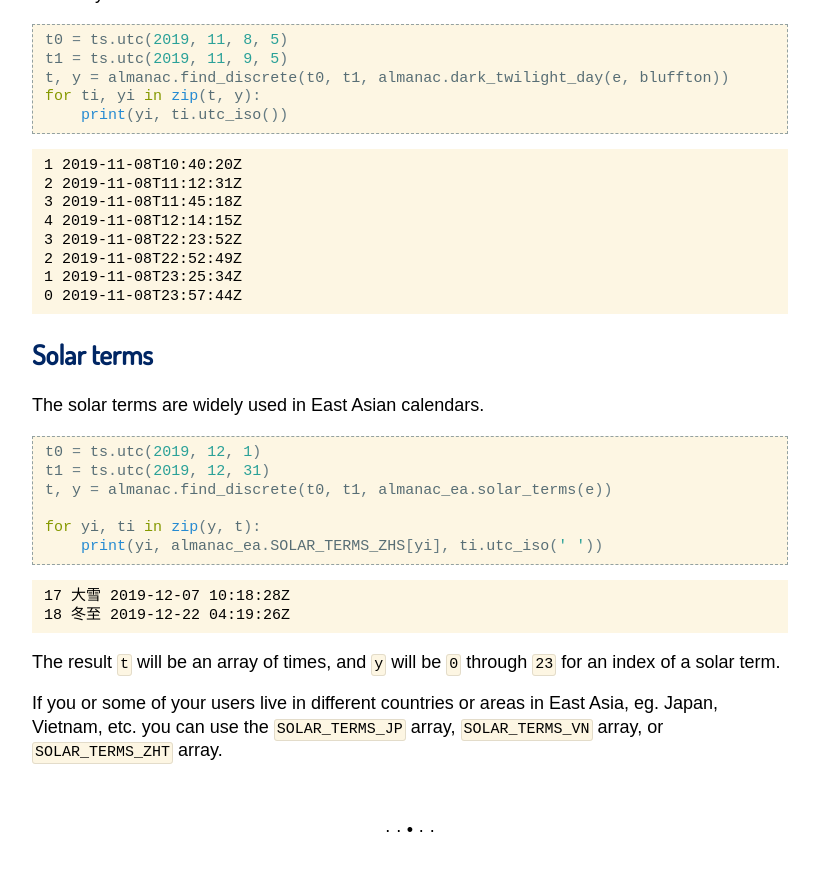
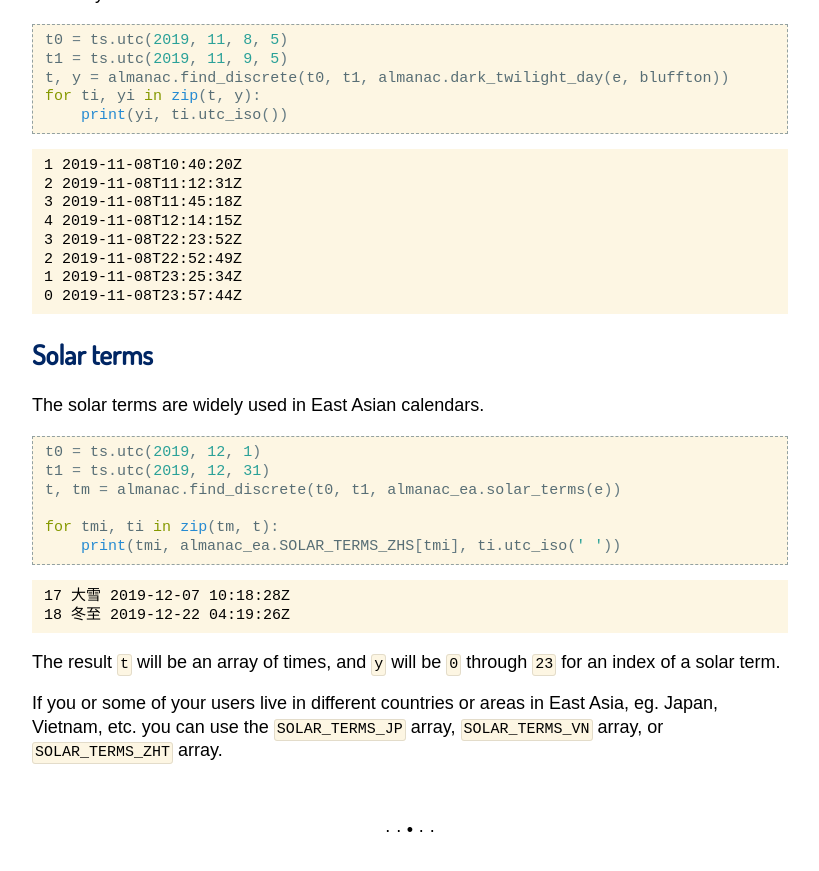
Before and after one commit to skyfielders/python-skyfield, a Sphinx documentation site: the page built from skyfield/documentation/almanac.rst, in a window 1280 px wide and 900 px high, scrolled down 3705 px. Shown: the top 871 px of the window, without its empty margins (230-1049 px from the left). Built offline with Sphinx 7.4.7, drawn with Linux system fonts in a browser that asks for light colours; some web fonts are replaced; pages that are not in the unit, such as notebooks, are missing from menus.

Commit message:
rename variable to avoid of duplicated code in doctests

```diff
--- a/skyfield/documentation/almanac.rst
+++ b/skyfield/documentation/almanac.rst
@@ -238,10 +238,10 @@ The solar terms are widely used in East Asian calendars.
 
     t0 = ts.utc(2019, 12, 1)
     t1 = ts.utc(2019, 12, 31)
-    t, y = almanac.find_discrete(t0, t1, almanac_ea.solar_terms(e))
+    t, tm = almanac.find_discrete(t0, t1, almanac_ea.solar_terms(e))
 
-    for yi, ti in zip(y, t):
-        print(yi, almanac_ea.SOLAR_TERMS_ZHS[yi], ti.utc_iso(' '))
+    for tmi, ti in zip(tm, t):
+        print(tmi, almanac_ea.SOLAR_TERMS_ZHS[tmi], ti.utc_iso(' '))
 
 .. testoutput::
 
```
